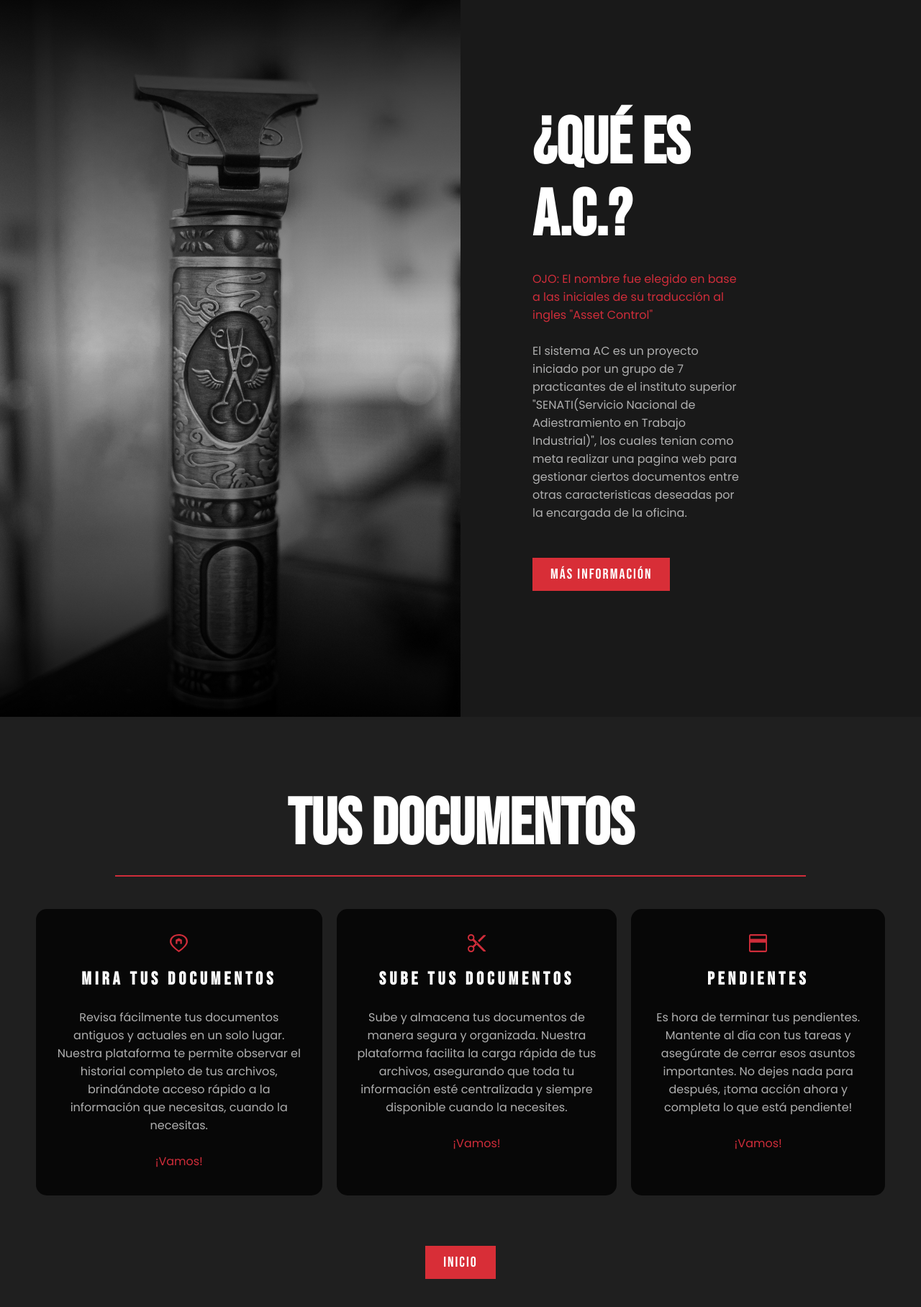
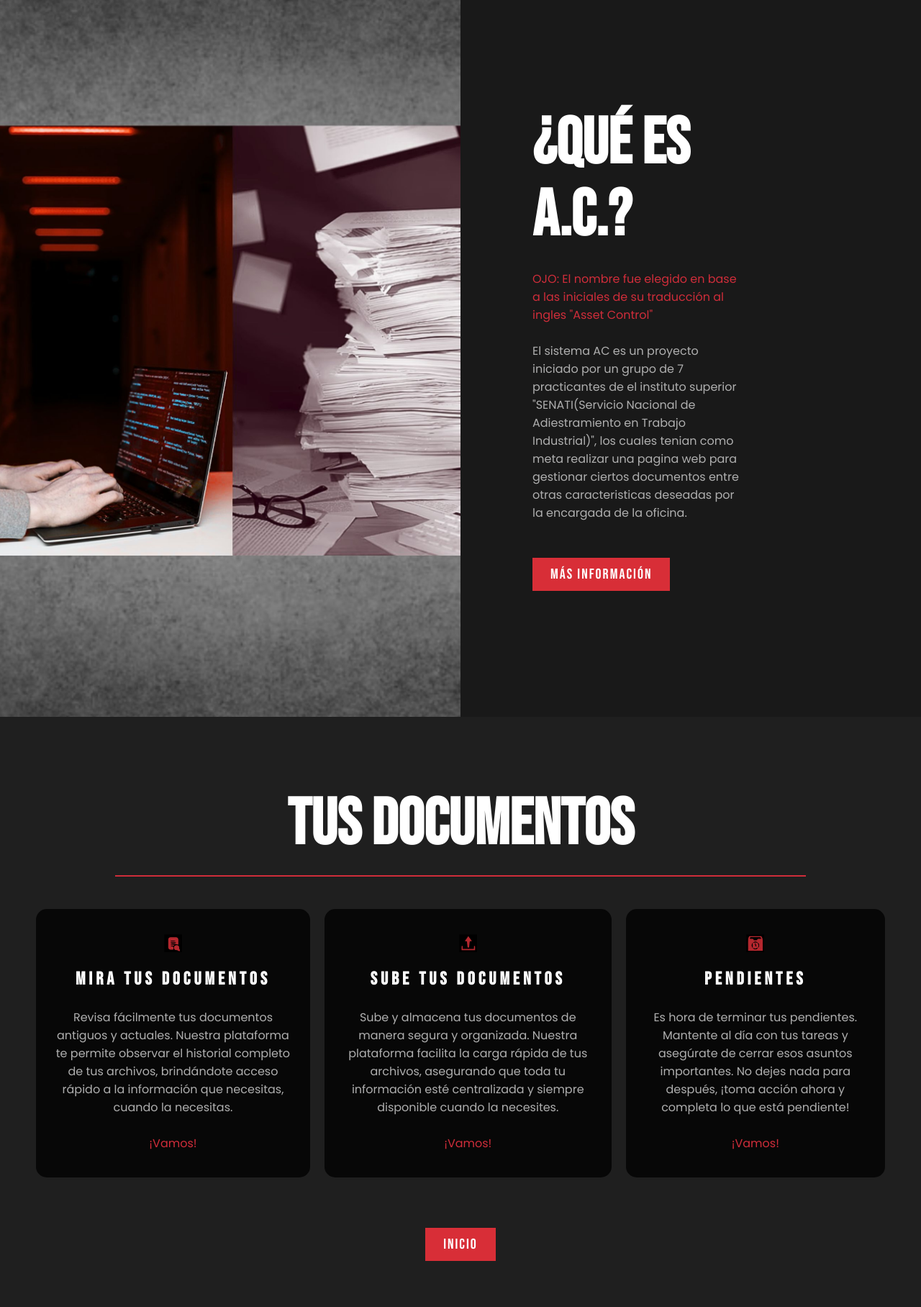
Before and after one commit to RodrigoPGM1/A.C-Asset-Control-, a PHP site: page /paginaweb/index.html in a window 1280 px wide. Shown: the part 598-2414 px from the top of the page at 72% size. Run offline with PHP 8.4, Linux system fonts and the light colour scheme.

Commit message:
30/09/2024
modificaion de las imagenes

```diff
--- a/Pagina AC/paginaweb/index.html
+++ b/Pagina AC/paginaweb/index.html
@@ -98,7 +98,7 @@
                 <img src="images/i1.svg" alt="">
                 <h3>Mira tus documentos</h3>
                 <p>
-                    Revisa fácilmente tus documentos antiguos y actuales en un solo lugar.
+                    Revisa fácilmente tus documentos antiguos y actuales.
                     Nuestra plataforma te permite observar el historial completo de tus archivos, brindándote acceso rápido a la información que necesitas, cuando la necesitas.
                 </p>
                 <a href="#">¡Vamos!</a>
--- a/Pagina AC/paginaweb/style.css
+++ b/Pagina AC/paginaweb/style.css
@@ -141,7 +141,7 @@ x
 }
 
 .welcome-1{
-    background-image: url(images/a1.jpg);
+    background-image: url(images/1.jpg);
     background-position: center center;
     background-repeat: no-repeat;
     background-size: cover;
```
Also changed, not shown: Pagina AC/paginaweb/images/1.jpg (added), Pagina AC/paginaweb/images/a1.jpg (deleted), Pagina AC/paginaweb/images/a2.jpg, Pagina AC/paginaweb/images/b2.jpg, Pagina AC/paginaweb/images/i1.svg, Pagina AC/paginaweb/images/i2.svg, Pagina AC/paginaweb/images/i3.svg, 1 other file.
